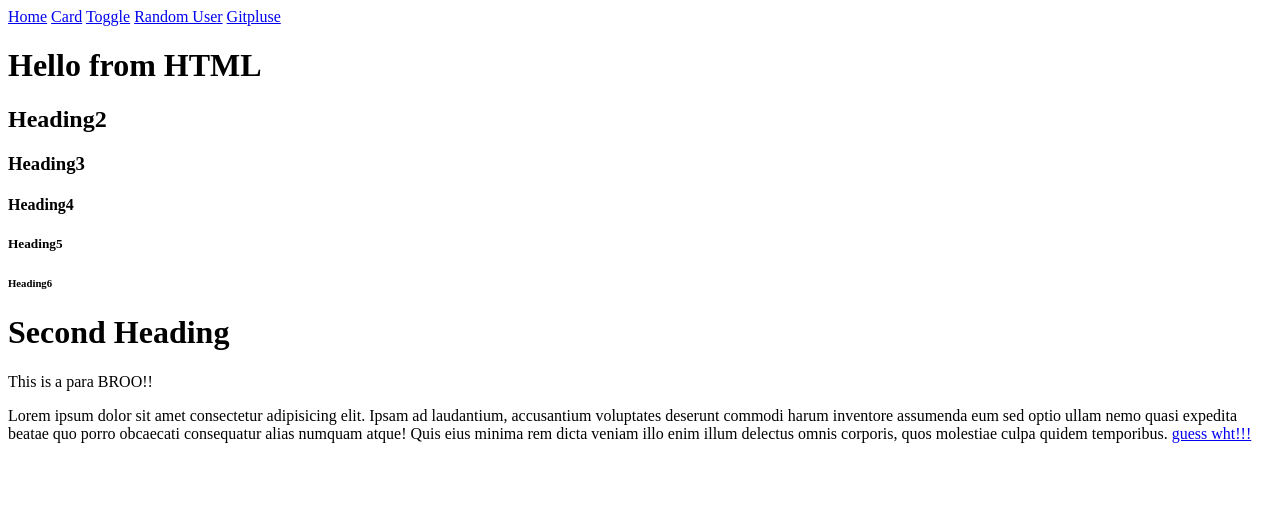
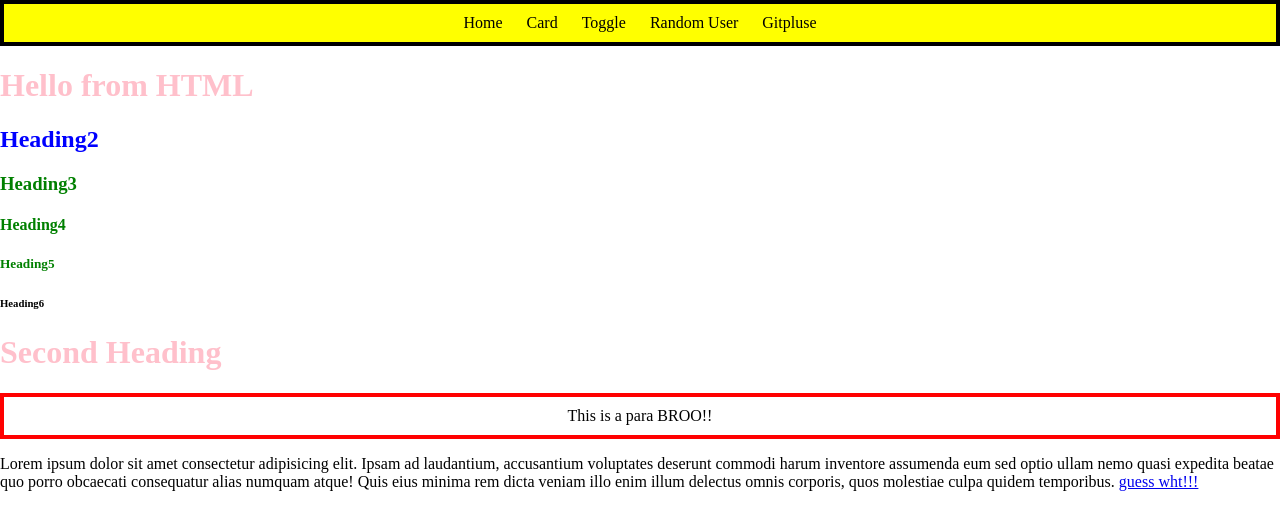
Before and after one commit to ARohini286/autosuggest, a website: page frontend/index.html in a window 1280 px wide. Drawn offline with Linux system fonts and the light colour scheme; the site is published under a folder, as on GitHub Pages, so addresses that start at the root find nothing.

Commit message:
changed fe to ..

```diff
--- a/frontend/index.html
+++ b/frontend/index.html
@@ -4,16 +4,16 @@
     <meta charset="UTF-8">
     <meta name="viewport" content="width=device-width, initial-scale=1.0">
     <title>Auto Suggest</title>
-    <link rel="stylesheet" href="/frontend/css/index.css">
+    <link rel="stylesheet" href="../css/index.css">
 </head>
 <body>
     <div class="navbar">
 
-        <a href="/frontend/index.html" target="_blank">Home</a>
-        <a href="/frontend/pages/card.html" target="_blank">Card</a>
-        <a href="/frontend/pages/toggle.html" target="_blank">Toggle</a>
-        <a href="/frontend/pages/randomUser.html" target="_blank">Random User</a>
-        <a href="/frontend/pages/gitpulse.html" target="_blank">Gitpluse</a>
+        <a href="../index.html" target="_blank">Home</a>
+        <a href="../pages/card.html" target="_blank">Card</a>
+        <a href="../pages/toggle.html" target="_blank">Toggle</a>
+        <a href="../pages/randomUser.html" target="_blank">Random User</a>
+        <a href="../pages/gitpulse.html" target="_blank">Gitpluse</a>
     </div>
     <h1>Hello from HTML</h1>
     <h2 id="heading-2">Heading2</h2>
@@ -26,7 +26,7 @@
     Lorem ipsum dolor sit amet consectetur adipisicing elit. Ipsam ad laudantium, accusantium voluptates deserunt commodi harum inventore assumenda eum sed optio ullam nemo quasi expedita beatae quo porro obcaecati consequatur alias numquam atque! Quis eius minima rem dicta veniam illo enim illum delectus omnis corporis, quos molestiae culpa quidem temporibus.
     <a href="https://www.being-infinity.com/" target="_blank">guess wht!!!</a>
 
-    <script src="/frontend/js/index.js"></script>
+    <script src="../js/index.js"></script>
 </body>
 </html>
 <!-- <!DOCTYPE html>
```
Also changed, not shown: frontend/pages/randomUser.html (+5 -5 lines).
